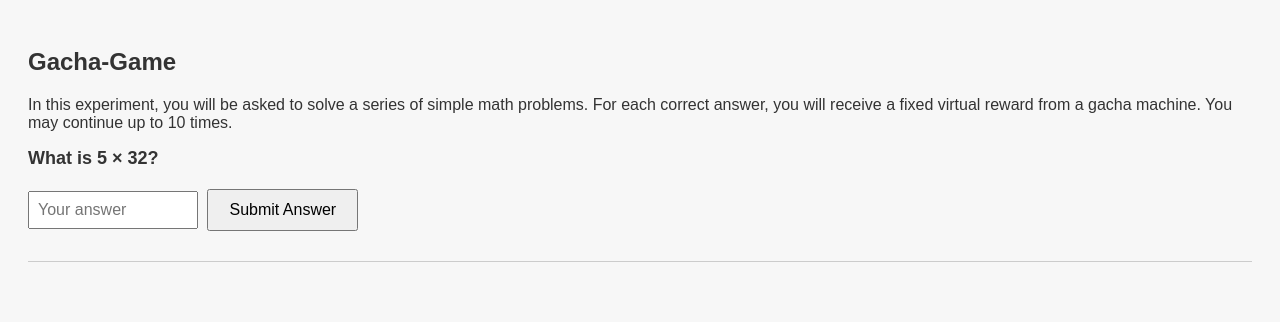
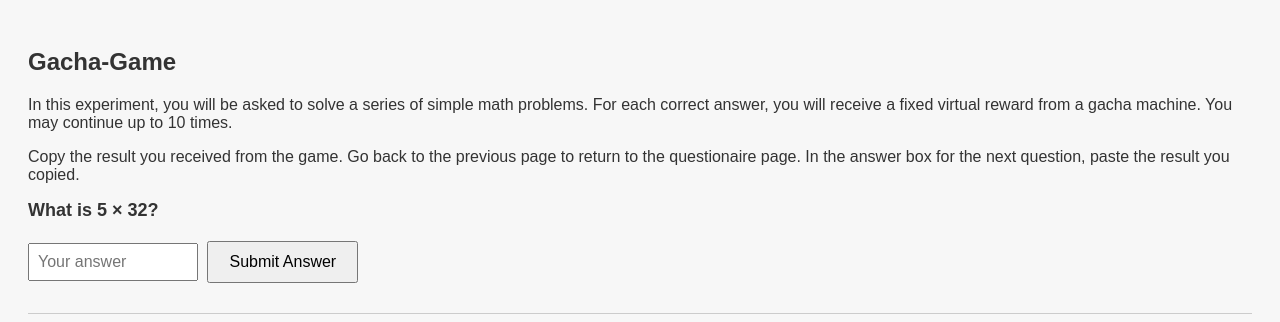
Before and after one commit to LLan7/Gacha-Game-2, a plain HTML site: page index.html in a window 1280 px wide. Drawn offline with Linux system fonts and the light colour scheme.

Commit message:
index.html

```diff
--- a/index.html
+++ b/index.html
@@ -8,7 +8,12 @@
 <body>
     <h2>Gacha-Game</h2>
     <p>In this experiment, you will be asked to solve a series of simple math problems. For each correct answer, you will receive a fixed virtual reward from a gacha machine. You may continue up to 10 times.</p>
+    <p>Copy the result you received from the game.
 
+Go back to the previous page to return to the questionaire page.
+
+In the answer box for the next question, paste the result you copied.
+    </p>
     <div id="mathTask"></div>
     <input type="text" id="answer" placeholder="Your answer" />
     <button onclick="checkAnswer()">Submit Answer</button>
```
